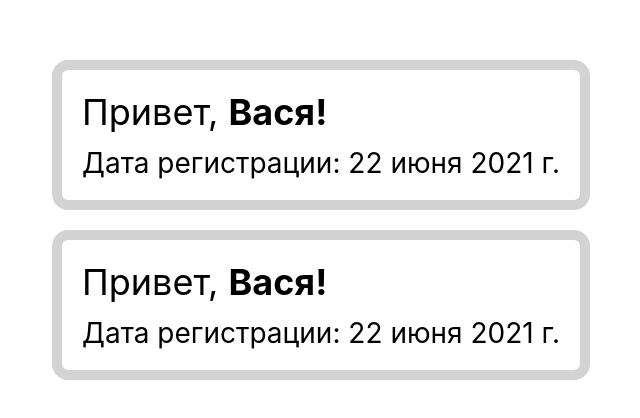
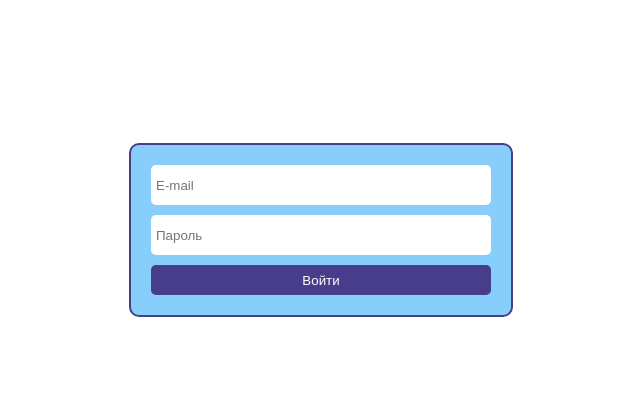
Before and after one commit to prekater/archakov-tutorials, a React (Create React App) app: page / in a window 1280 px wide. Shown: the part 170-588 px from the top of the page, without its empty margins (319-959 px from the left). Built offline with nearby package versions, Linux system fonts and the light colour scheme.

Commit message:
create markup

```diff
--- a/src/index.css
+++ b/src/index.css
@@ -36,3 +36,35 @@ code {
 .second-line {
   font-size: 28px;
 }
+
+.form {
+  display: flex;
+  flex-direction: column;
+  justify-content: center;
+  align-items: stretch;
+  background-color: lightskyblue;
+  border: 2px solid darkslateblue;
+  border-radius: 10px;
+  padding: 20px;
+  width: 30vw;
+}
+
+.input {
+  margin-bottom: 10px;
+  height: 40px;
+  border-radius: 5px;
+  border: none;
+  padding: 3px 5px;
+}
+
+.input:focus {
+    outline: 2px solid lightslategray;
+}
+
+.button {
+  border: none;
+  background-color: darkslateblue;
+  border-radius: 5px;
+  color: white;
+  height: 30px;
+}
--- a/src/index.js
+++ b/src/index.js
@@ -1,7 +1,8 @@
 import React from 'react';
 import ReactDOM from 'react-dom';
 import './index.css';
-import App from './tutorial-1.9/App';
+// import App from './tutorial-1.9/App';
+import App from './tutorial-2/App';
 
 ReactDOM.render(
   <React.StrictMode>
--- /dev/null
+++ b/src/tutorial-2/App.js
@@ -0,0 +1,11 @@
+function App() {
+  return (
+    <form className="form">
+      <input type="text" placeholder="E-mail" className="input" />
+      <input type="password" placeholder="Пароль" className="input" />
+      <button className="button">Войти</button>
+    </form>
+  );
+}
+
+export default App;
```
